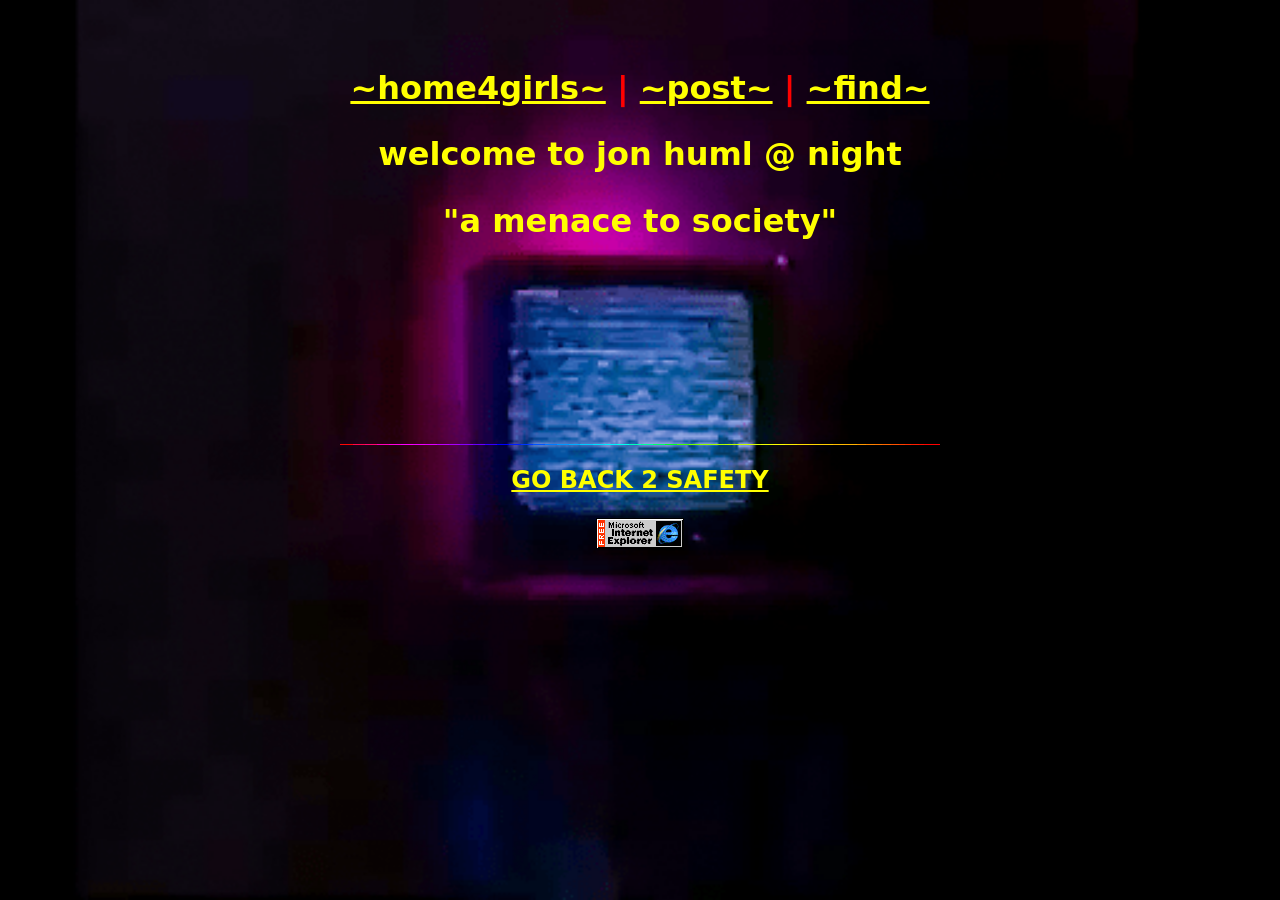
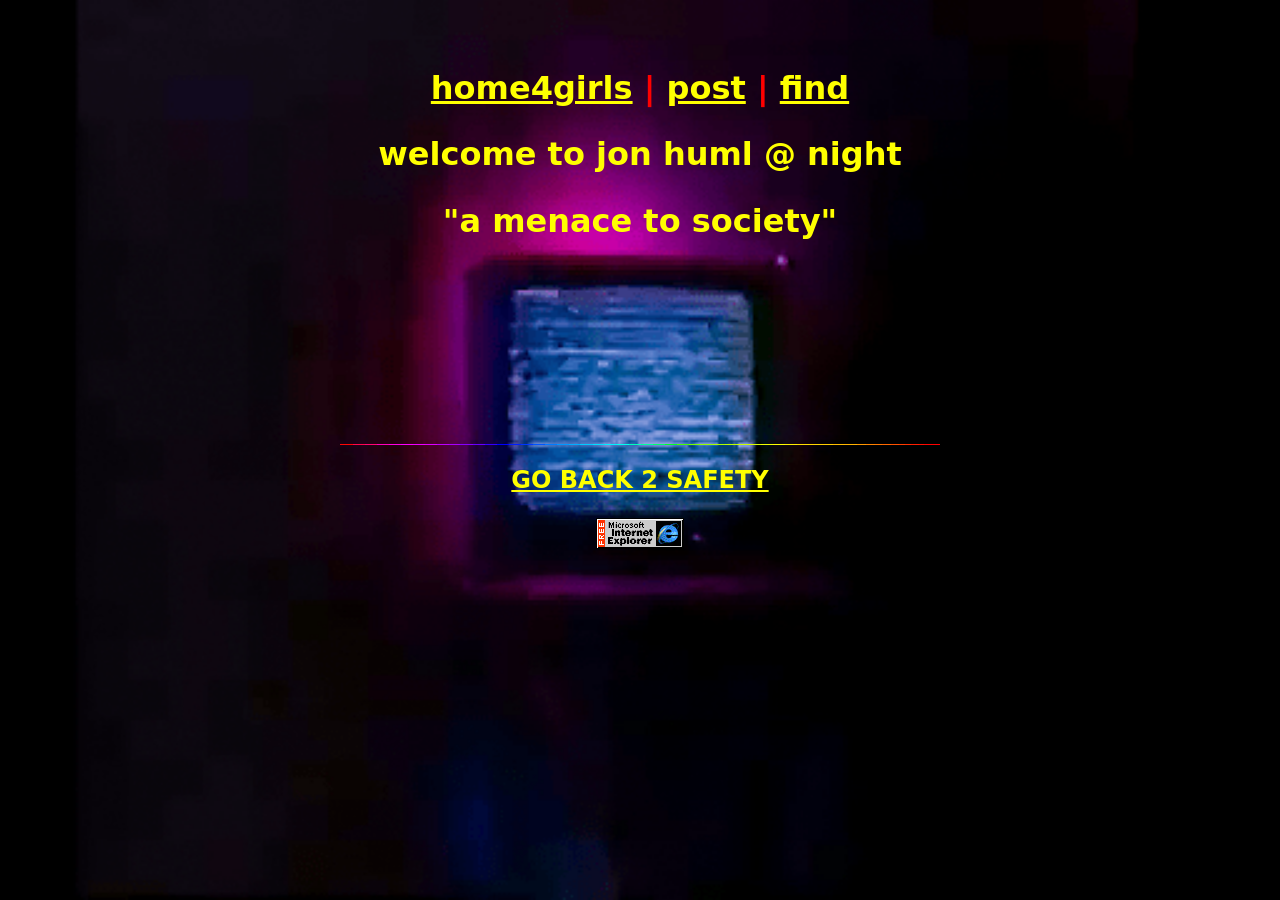
Before and after one commit to 00jrh00/00jrh00.github.io, a Jekyll site: the page built from index.markdown, in a window 1280 px wide. Built offline with Jekyll 4.4.1, drawn with Linux system fonts in a browser that asks for light colours.

Commit message:
Update home.html

```diff
--- a/_layouts/home.html
+++ b/_layouts/home.html
@@ -7,9 +7,9 @@
 <div id="main">
 <h1 class="tab blink">WARNING: swag overload!</h1>
 <div id="home">
-<h1><a href="../homealt">~home4girls~</a> <span class="line">|</span>
-<a href="../feeds">~post~</a> <span class="line">|</span>
-<a href="../about">~find~</a>
+<h1><a href="../homealt">home4girls</a> <span class="line">|</span>
+<a href="../feeds">post</a> <span class="line">|</span>
+<a href="../about">find</a>
 </div>
 <h1>welcome to jon huml @ night</h1>
 <h1>"a menace to society"</h1>
```
